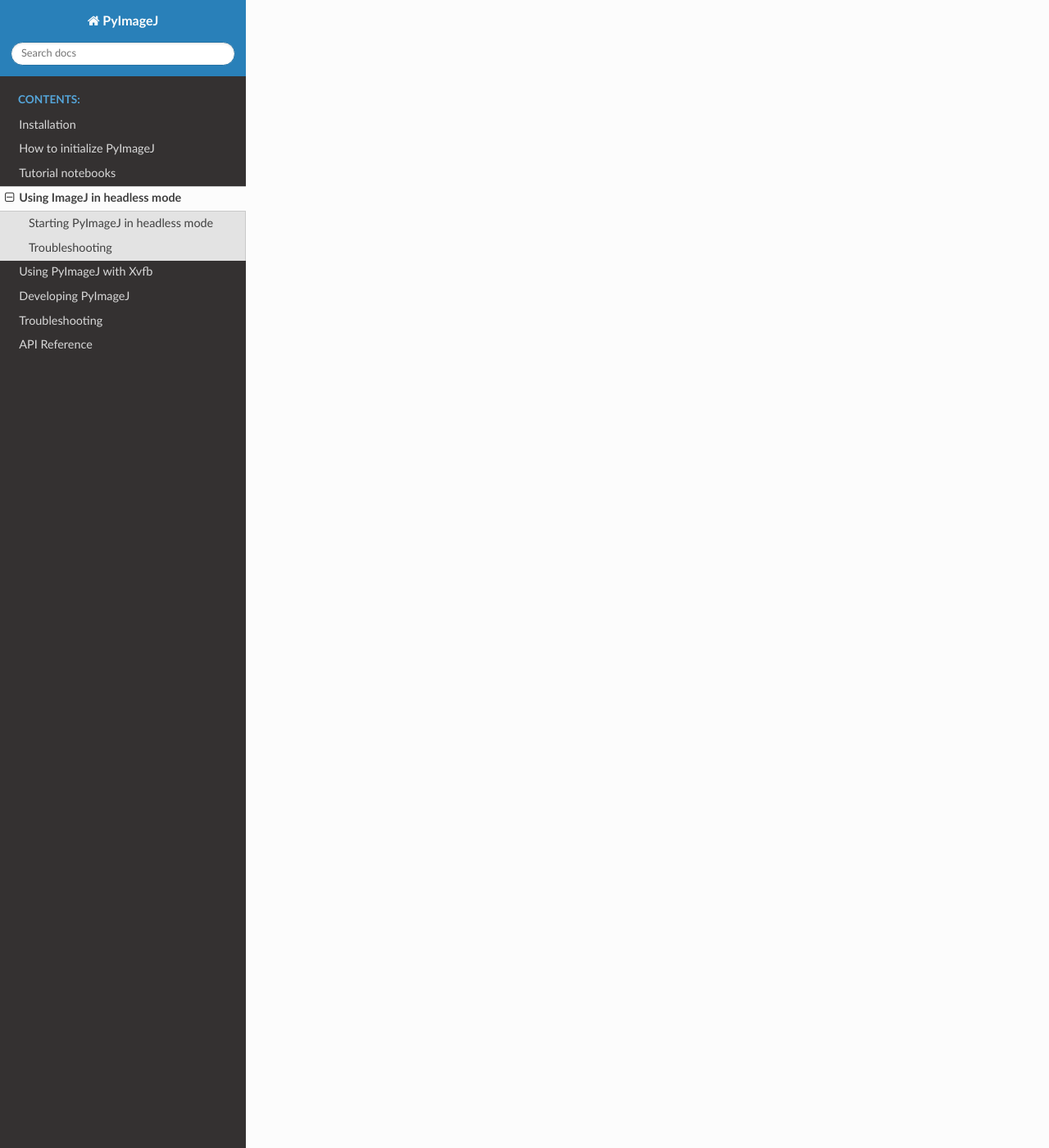
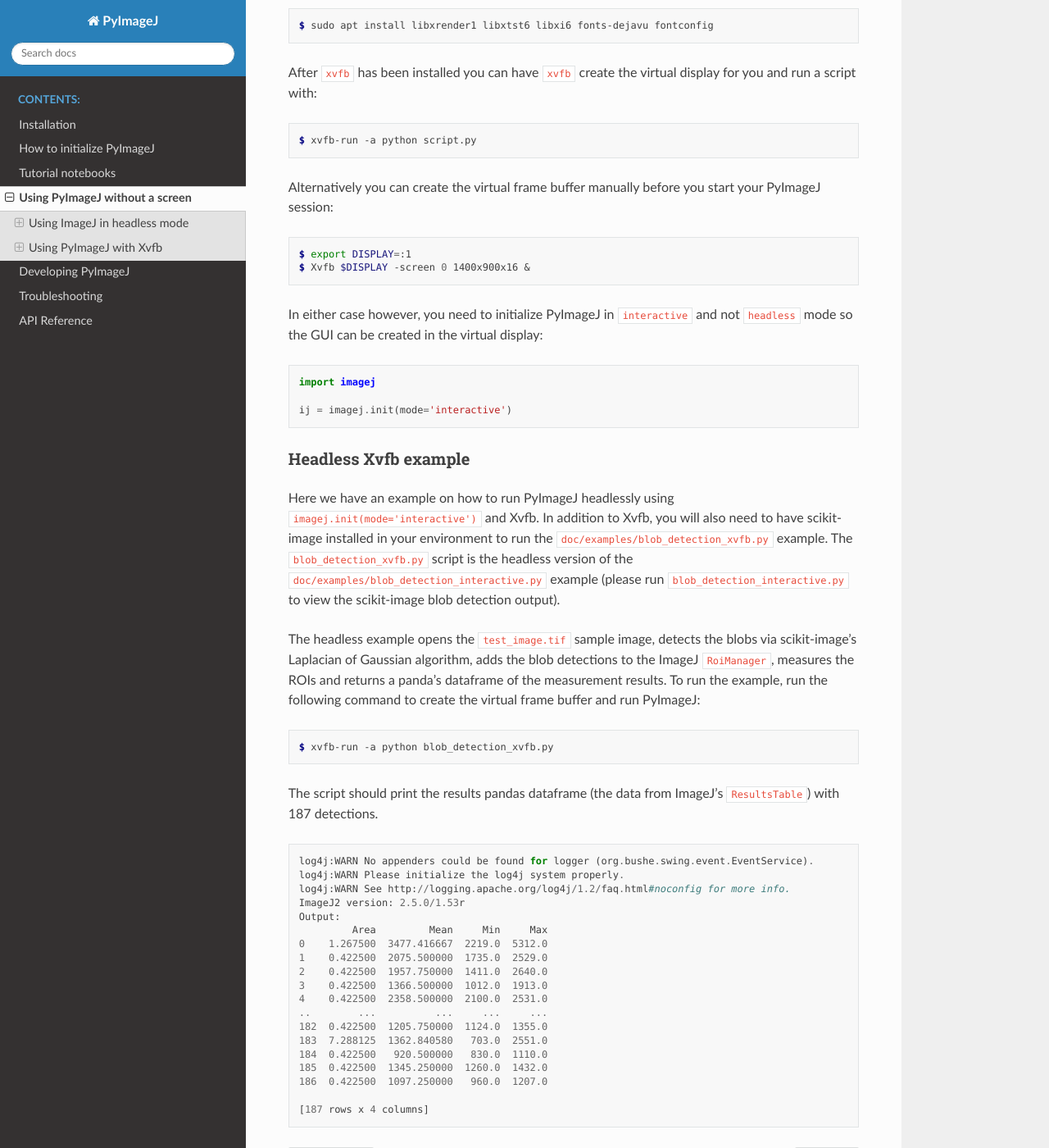
Before and after one commit to imagej/pyimagej, a Sphinx documentation site: the page built from doc/Headless.md, in a window 1280 px wide and 1400 px high, scrolled down 1520 px. Shown: the whole window at 82% size. Built offline with Sphinx 7.4.7 and the Read the Docs theme 2.0.0, drawn with Linux system fonts in a browser that asks for light colours; pages that are not in the unit, such as notebooks, are missing from menus; some of the changed text lies outside the part shown.

Commit message:
Merge Xvfb content into Headless.md

````diff
--- a/doc/Headless.md
+++ b/doc/Headless.md
@@ -1,4 +1,4 @@
-# Using ImageJ in headless mode
+# Using PyImageJ without a screen
 
 It is an increasingly common scenario to want to do image processing on a cloud
 computing node (e.g. running notebooks on [Binder](https://mybinder.org/) or
@@ -8,8 +8,10 @@
 [headless](https://en.wikipedia.org/wiki/Headless_computer) operation, i.e.
 without a display attached.
 
-The [ImageJ2](https://imagej.net/software/imagej2) project, however,
-does support headless operation for all its functions, due to its careful
+## Using ImageJ in headless mode
+
+The [ImageJ2](https://imagej.net/software/imagej2) project
+supports headless operation for all its functions, due to its careful
 [separation of concerns](https://imagej.net/develop/architecture#modularity),
 and ImageJ2 includes a
 [backwards compatibility layer](https://imagej.net/libs/imagej-legacy)
@@ -25,10 +27,10 @@
 ***Please note:*** Not all original ImageJ functions are accessible while
 headless: e.g., many methods of `RoiManager` and `WindowManager` do not work
 without a graphical environment. To work around this limitation, you can use
-[Xvfb](Xvfb) to run ImageJ inside a "virtual" graphical environment without a
+[Xvfb](#using-pyimagej-with-xvfb) to run ImageJ inside a "virtual" graphical environment without a
 physical screen present.
 
-## Starting PyImageJ in headless mode
+### Starting PyImageJ in headless mode
 
 When you initialize PyImageJ with no arguments,
 it runs in headless mode by default:
@@ -51,9 +53,79 @@
 For more about PyImageJ initialization, see the
 [Initialization](Initialization) guide.
 
-## Troubleshooting
+### Troubleshooting
 
 See the
 [Known Limitations section of the Troubleshooting guide](Troubleshooting.md#known-limitations)
 for some further details about what does and does not work headless, and
 things to try when having difficulty with ImageJ's behavior in headless mode.
+
+
+## Using PyImageJ with Xvfb
+
+ Workflows that require headless operation but also need to interact with ImageJ elements that are tied to the GUI, can be achieved with virtual displays. Using Xvfb we can create a virtual frame buffer for ImageJ's GUI elemnts without displaying any screen output. On Linux systems that already have a graphical environment installed (_e.g._ GNOME), you only need to install `xvfb`.
+
+```console
+$ sudo apt install xvfb
+```
+
+However on fresh Linux servers that do not have any installed environment (_e.g._ Ubuntu Server 20.04.3 LTS), additional X11 related packages will need to be installed for PyImageJ.
+
+```console
+$ sudo apt install libxrender1 libxtst6 libxi6 fonts-dejavu fontconfig
+```
+
+After `xvfb` has been installed you can have `xvfb` create the virtual display for you and run a script with:
+
+```console
+$ xvfb-run -a python script.py
+```
+
+Alternatively you can create the virtual frame buffer manually before you start your PyImageJ session:
+
+```console
+$ export DISPLAY=:1
+$ Xvfb $DISPLAY -screen 0 1400x900x16 &
+```
+
+In either case however, you need to initialize PyImageJ in `interactive` and not `headless` mode so the GUI can be created in the virtual display:
+
+```python
+import imagej
+
+ij = imagej.init(mode='interactive')
+```
+
+### **Headless Xvfb example**
+
+Here we have an example on how to run PyImageJ headlessly using `imagej.init(mode='interactive')` and Xvfb. In addition to Xvfb, you will also need to have scikit-image installed in your environment to run the `doc/examples/blob_detection_xvfb.py` example. The `blob_detection_xvfb.py` script is the headless version of the `doc/examples/blob_detection_interactive.py` example (please run `blob_detection_interactive.py` to view the scikit-image blob detection output).
+
+The headless example opens the `test_image.tif` sample image, detects the blobs via scikit-image's Laplacian of Gaussian algorithm, adds the blob detections to the ImageJ `RoiManager`, measures the ROIs and returns a panda's dataframe of the measurement results. To run the example, run the following command to create the virtual frame buffer and run PyImageJ:
+
+```console
+$ xvfb-run -a python blob_detection_xvfb.py
+```
+
+The script should print the results pandas dataframe (the data from ImageJ's `ResultsTable`) with 187 detections.
+
+```python
+log4j:WARN No appenders could be found for logger (org.bushe.swing.event.EventService).
+log4j:WARN Please initialize the log4j system properly.
+log4j:WARN See http://logging.apache.org/log4j/1.2/faq.html#noconfig for more info.
+ImageJ2 version: 2.5.0/1.53r
+Output:
+         Area         Mean     Min     Max
+0    1.267500  3477.416667  2219.0  5312.0
+1    0.422500  2075.500000  1735.0  2529.0
+2    0.422500  1957.750000  1411.0  2640.0
+3    0.422500  1366.500000  1012.0  1913.0
+4    0.422500  2358.500000  2100.0  2531.0
+..        ...          ...     ...     ...
+182  0.422500  1205.750000  1124.0  1355.0
+183  7.288125  1362.840580   703.0  2551.0
+184  0.422500   920.500000   830.0  1110.0
+185  0.422500  1345.250000  1260.0  1432.0
+186  0.422500  1097.250000   960.0  1207.0
+
+[187 rows x 4 columns]
+```
````
Also changed, not shown: doc/Xvfb.md (deleted, +0 -68 lines).
